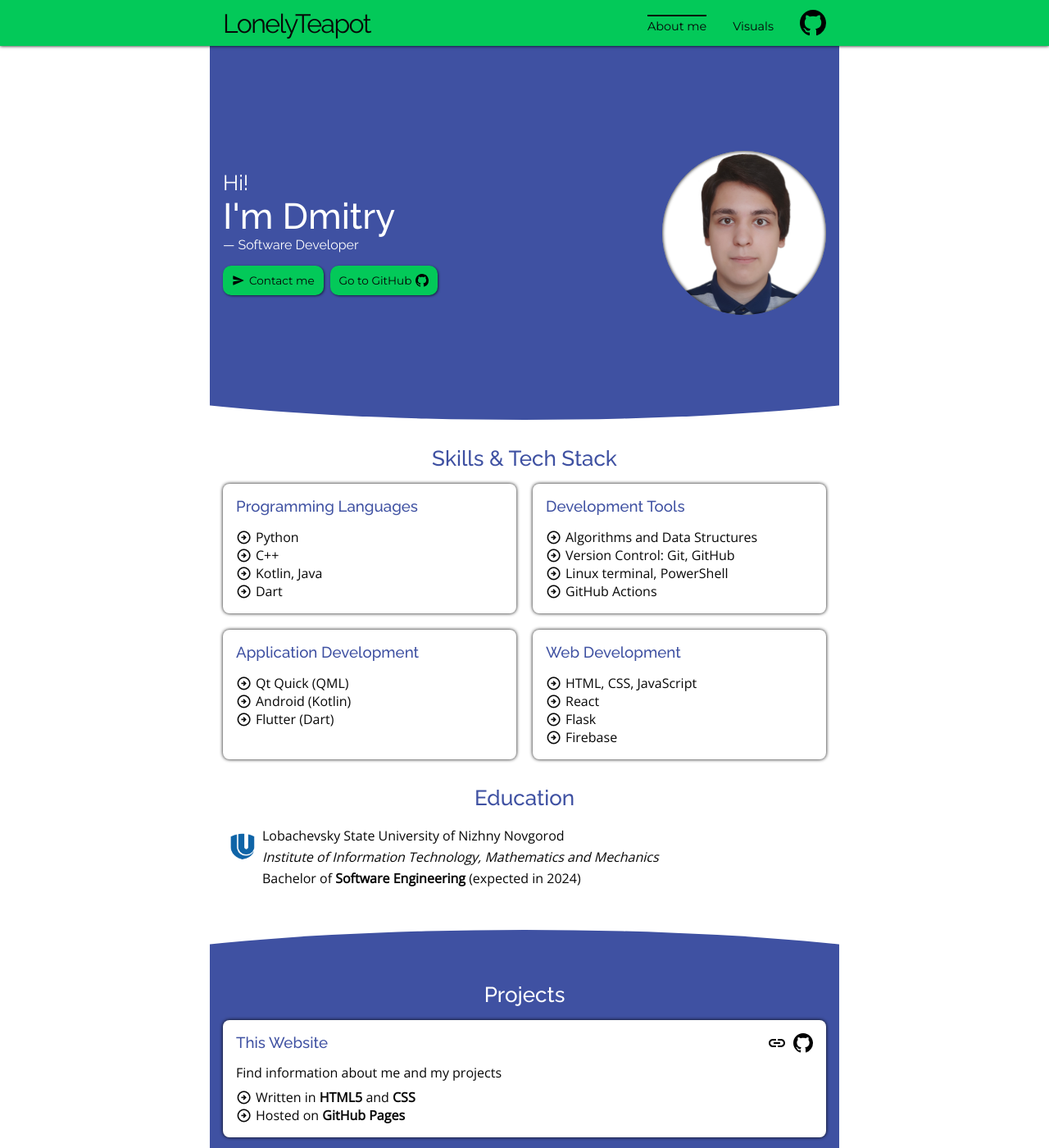
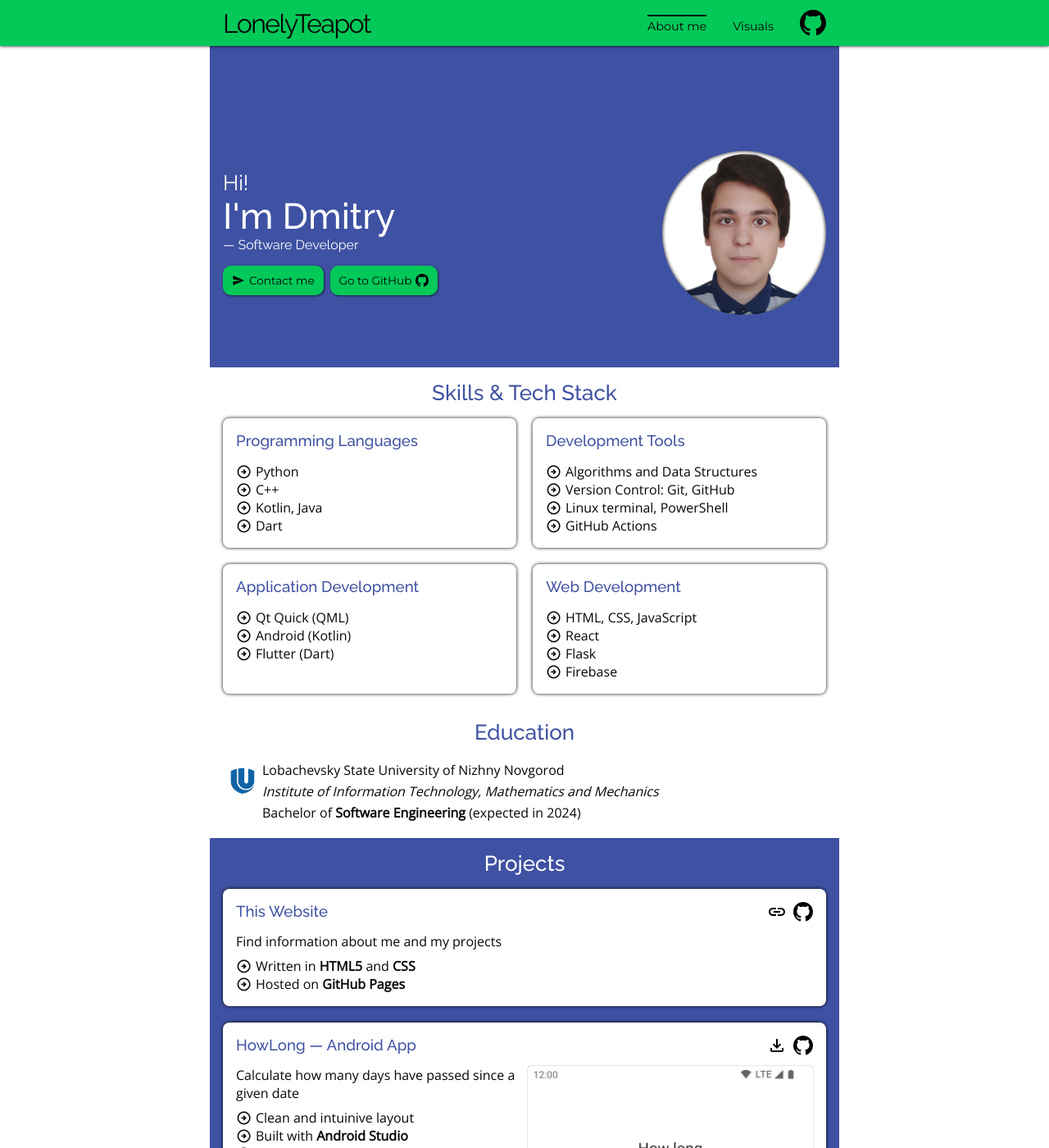
Before and after one commit to lonelyteapot/lonelyteapot.github.io, a Jekyll site: the page built from pages/index.html, in a window 1280 px wide and 1400 px high. Shown: the whole window at 82% size. Built offline with Jekyll 4.4.1, drawn with Linux system fonts in a browser that asks for light colours.

Commit message:
Remove waves

```diff
--- a/css/global.css
+++ b/css/global.css
@@ -54,16 +54,3 @@ body {
     background-color: var(--color-background);
     font-family: var(--font-regular);
 }
-
-.wave {
-    height: 5rem;
-    background-color: var(--color-background);
-}
-
-.upper.wave {
-    clip-path: ellipse(80% 100% at 50% 140%);
-}
-
-.lower.wave {
-    clip-path: ellipse(80% 100% at 50% -20%);
-}
--- a/pages/index.html
+++ b/pages/index.html
@@ -18,7 +18,6 @@ permalink: /
         <img src="/img/photo.png" alt="[Photo]" width="64" height="64">
     </div>
 </section>
-<div class="dark lower wave"></div>
 <section id="skills">
     <h2>Skills & Tech Stack</h2>
     <ul class="categories">
@@ -70,7 +69,6 @@ permalink: /
         </li>
     </ul>
 </section>
-<div class="dark upper wave"></div>
 <section id="projects" class="dark">
     <h2>Projects</h2>
     <ul>
@@ -148,7 +146,6 @@ permalink: /
         </li>
     </ul>
 </section>
-<div class="dark lower wave"></div>
 <section id="contact-me">
     <h2>Contact Me</h2>
     <iframe src="https://docs.google.com/forms/d/e/1FAIpQLSc9nz6meFQysdi2392hdYS9SMpv6jO9YM7XkmjcoRgL8-FJqw/viewform?embedded=true" width="640" height="648" frameborder="0" marginheight="0" marginwidth="0">Loading…</iframe>
```
